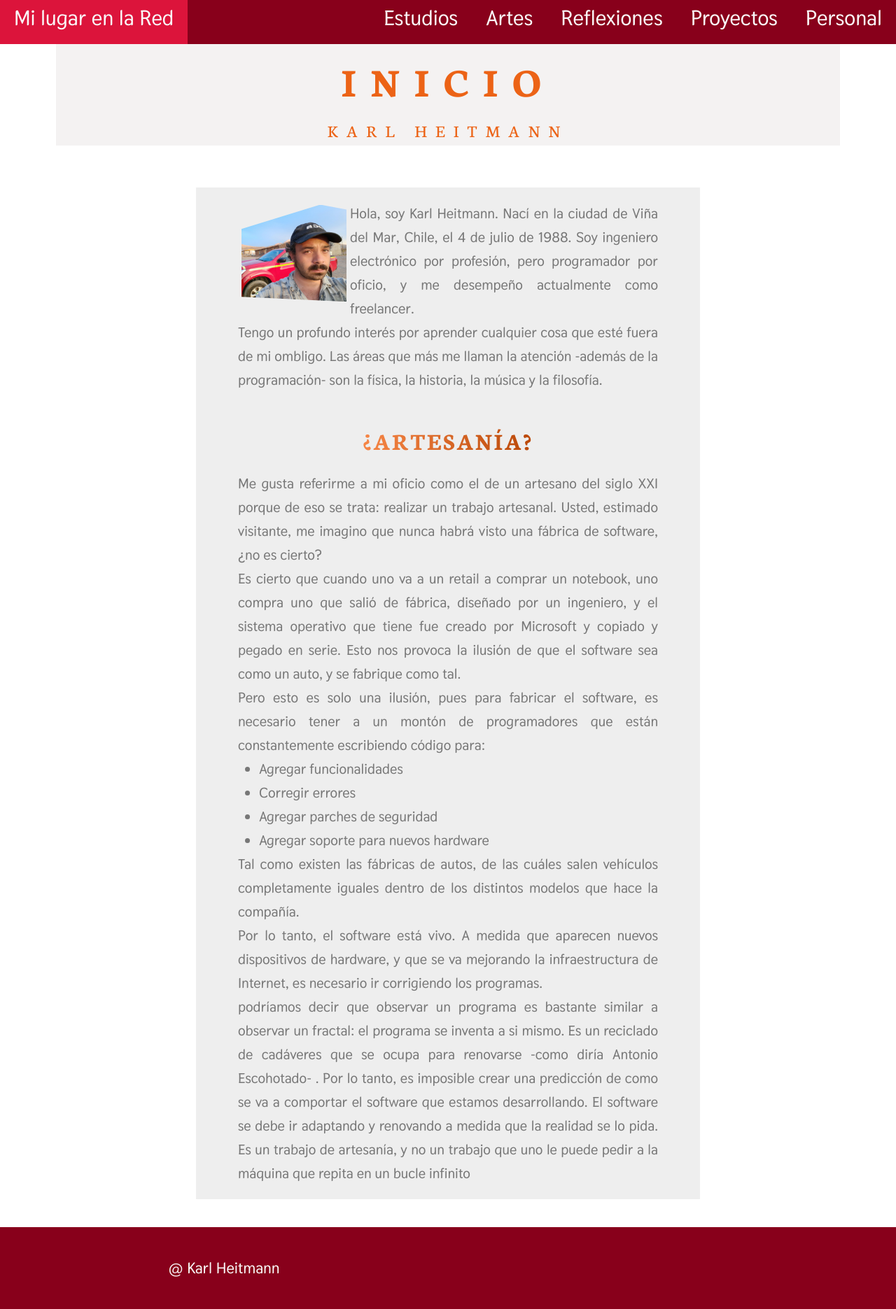
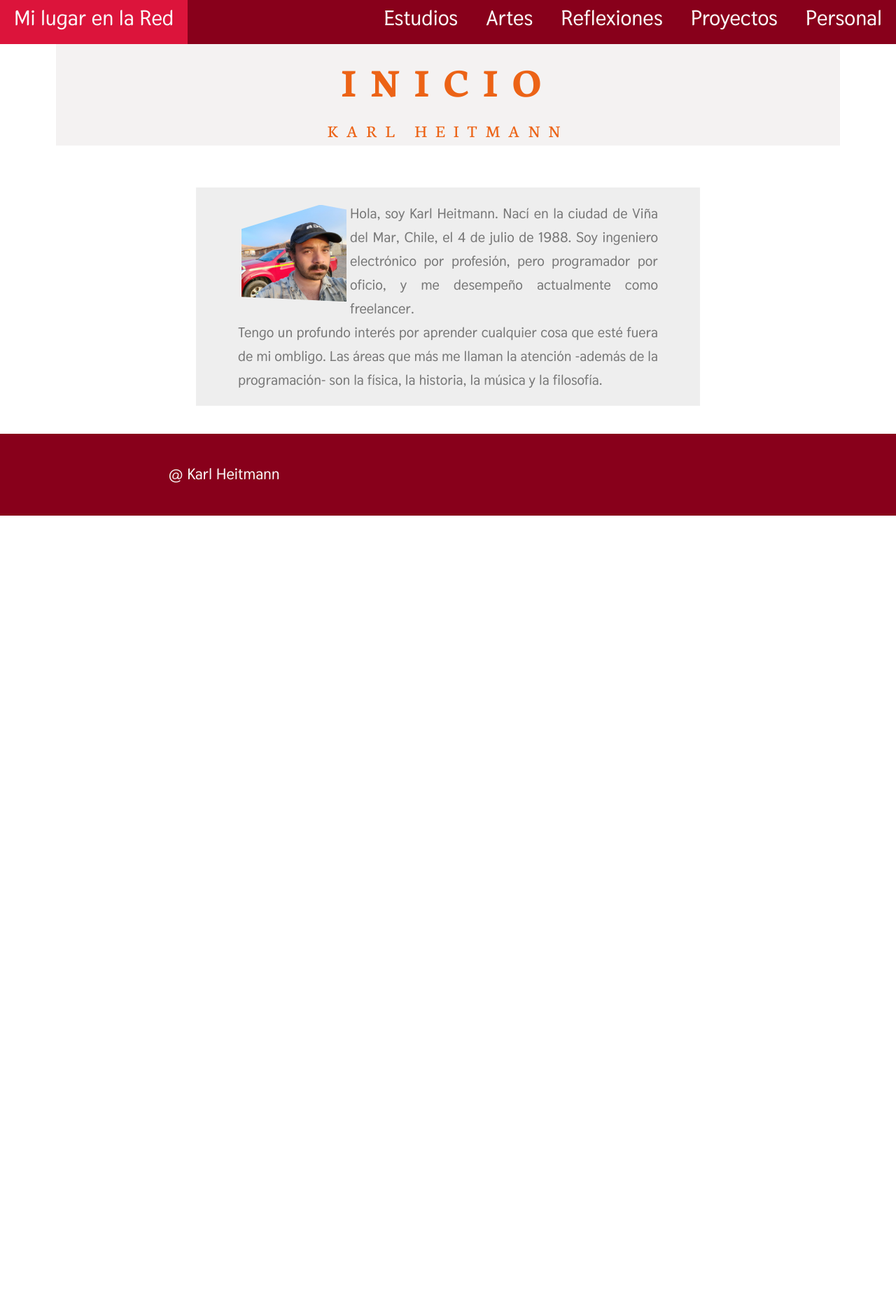
Before and after one commit to KarlHeitmann/karlheitmann_legacy, a Jekyll site: the page built from index.md, in a window 1280 px wide. Shown: the whole page at 70% size. Built offline with Jekyll 4.4.1, drawn with Linux system fonts in a browser that asks for light colours; after the commit the page ends 900 px from its top, so only the background shows below that.

Commit message:
corregido el sidebar porque se metio en carpeta _includes

```diff
--- /dev/null
+++ b/_includes/sidebar/personal.html
@@ -0,0 +1,3 @@
+<ul>
+  <li><a href="/personal/artesania">Artesanía</a></li>
+</ul>
--- a/_layouts/default.html
+++ b/_layouts/default.html
@@ -12,7 +12,7 @@
 
         <!-- {- include {{page.sidebar}} -} -->
         {% if page.sidebar %}
-          {% include_relative {{page.sidebar}} %}
+          {% include {{page.sidebar}} %}
         {% endif %}
       </div>
 
--- a/_sass/layout/_sidebar.scss
+++ b/_sass/layout/_sidebar.scss
@@ -3,4 +3,6 @@
   grid-column: sidebar-start / sidebar-end;
 
   background-color: var(--color-secondary-dark-1);
+  color: var(--color-grey-light-1);
+  overflow:hidden;
 }
--- a/_sass/pages/_home.scss
+++ b/_sass/pages/_home.scss
@@ -1,4 +1,14 @@
 .perfil {
+
+  &__list {
+    font-size: 2rem;
+    // ul {
+    list-style:none;
+    text-align: left;
+    margin-left: 3rem;
+    font-size: 2rem;
+    // }
+  }
 
   &__surround {
     &--container {
@@ -7,11 +17,6 @@
       // text-align: center;
       background-color: $color-grey-light-2;
 
-      & ul {
-        text-align: left;
-        margin-left: 3rem;
-        font-size: 2rem;
-      }
     }
 
     &--img {
--- a/index.md
+++ b/index.md
@@ -21,47 +21,4 @@
   <p class="perfil__surround--paragraph">
     Tengo un profundo interés por aprender cualquier cosa que esté fuera de mi ombligo. Las áreas que más me llaman la atención -además de la programación- son la física, la historia, la música y la filosofía.
   </p>
-  <div class="u-center-text u-margin-top-medium u-margin-bottom-small">
-      <h2 class="heading-secondary">
-        ¿Artesanía?
-      </h2>
-  </div>
-
-  <!-- <div class="img-vuelta">
-    <div class="img-vuelta__side img-vuelta__side--front">
-        <div class="img-vuelta__picture img-vuelta__picture--front">
-            &nbsp;
-        </div>
-    </div>
-    <div class="img-vuelta__side img-vuelta__side--back img-vuelta__side--back-2">
-        <div class="img-vuelta__picture img-vuelta__picture--back">
-            &nbsp;
-        </div>
-    </div>
-  </div>
-  <br> -->
-  <p class="perfil__surround--paragraph">
-    Me gusta referirme a mi oficio como el de un artesano del siglo XXI porque de eso se trata: realizar un trabajo artesanal. Usted, estimado visitante, me imagino que nunca habrá visto una fábrica de software, ¿no es cierto?
-  </p>
-  <p class="perfil__surround--paragraph">
-    Es cierto que cuando uno va a un retail a comprar un notebook, uno compra uno que salió de fábrica, diseñado por un ingeniero, y el sistema operativo que tiene fue creado por Microsoft y copiado y pegado en serie. Esto nos provoca la ilusión de que el software sea como un auto, y se fabrique como tal.
-  </p>
-  <p class="perfil__surround--paragraph">
-    Pero esto es solo una ilusión, pues para fabricar el software, es necesario tener a un montón de programadores que están constantemente escribiendo código para:
-  </p>
-    <ul>
-      <li>Agregar funcionalidades</li>
-      <li>Corregir errores</li>
-      <li>Agregar parches de seguridad</li>
-      <li>Agregar soporte para nuevos hardware</li>
-    </ul>
-  <p class="perfil__surround--paragraph">
-    Tal como existen las fábricas de autos, de las cuáles salen vehículos completamente iguales dentro de los distintos modelos que hace la compañía.
-  </p>
-  <p class="perfil__surround--paragraph">
-    Por lo tanto, el software está vivo. A medida que aparecen nuevos dispositivos de hardware, y que se va mejorando la infraestructura de Internet, es necesario ir corrigiendo los programas.
-  </p>
-  <p class="perfil__surround--paragraph">
-    podríamos decir que observar un programa es bastante similar a observar un fractal: el programa se inventa a si mismo. Es un reciclado de cadáveres que se ocupa para renovarse -como diría Antonio Escohotado- . Por lo tanto, es imposible crear una predicción de como se va a comportar el software que estamos desarrollando. El software se debe ir adaptando y renovando a medida que la realidad se lo pida. Es un trabajo de artesanía, y no un trabajo que uno le puede pedir a la máquina que repita en un bucle infinito
-  </p>
 </div>
--- a/sections/sidebar/personal.html
+++ /dev/null
@@ -1 +0,0 @@
-<p>Personal</p>
```
Also changed, not shown: personal/artesania.html (added, +51 -0 lines).
